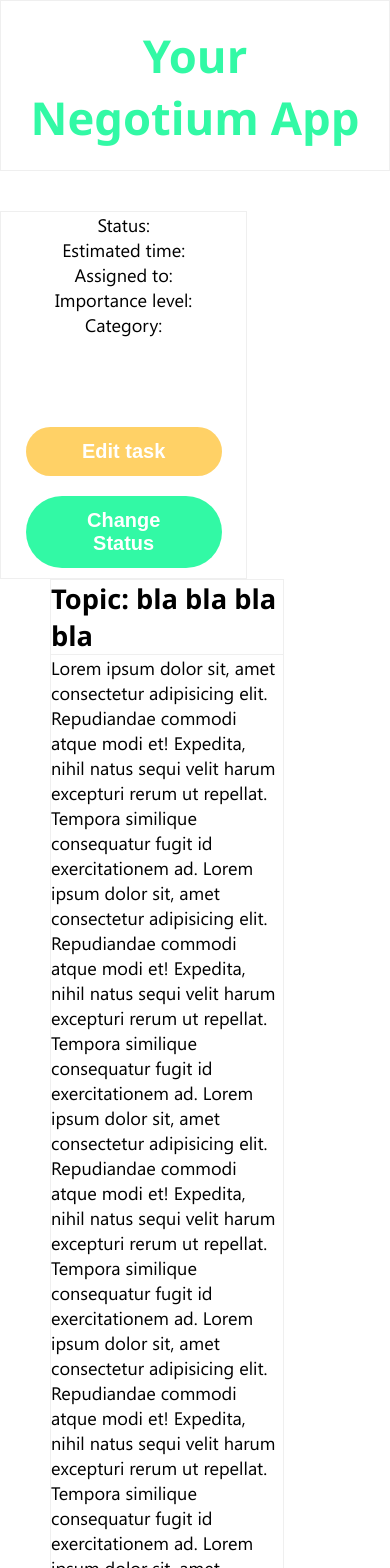
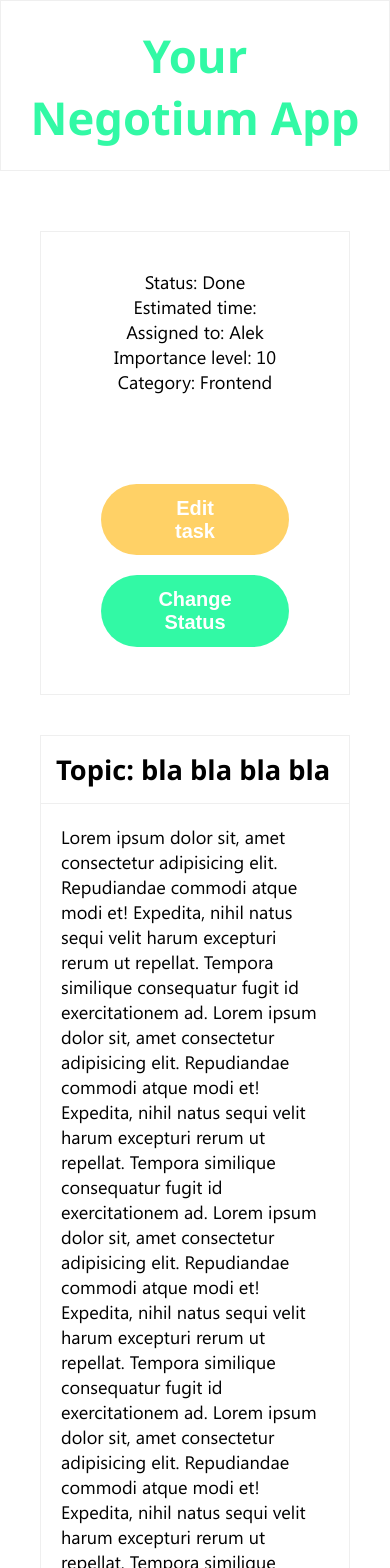
Before and after one commit to TheGitDevelopers/tasks, an Angular app in the folder frontend/: page /negotium-task in a window 390 px wide. Shown: the top 1568 px of the page. Built offline with nearby package versions, Linux system fonts and the light colour scheme.

Commit message:
added dynamic content display to task details based on dummy object

```diff
--- a/frontend/src/app/components/negotium-task/negotium-task-details/negotium-task-details.component.html
+++ b/frontend/src/app/components/negotium-task/negotium-task-details/negotium-task-details.component.html
@@ -4,7 +4,7 @@
 
 <div class="task">
   <div class="details-wrap">
-    <app-task-details></app-task-details>
+    <app-task-details [task]="task"></app-task-details>
   </div>
   <div class="description-wrap">
     <app-task-description></app-task-description>
--- a/frontend/src/app/components/negotium-task/negotium-task-details/negotium-task-details.component.scss
+++ b/frontend/src/app/components/negotium-task/negotium-task-details/negotium-task-details.component.scss
@@ -19,16 +19,16 @@
   margin: 0px 0px 40px 0px;
 }
 
-.task-details {
-  display: flex;
-  flex-direction: column;
-  justify-content: center;
-  align-items: center;
-  border: 1px $input-grey solid;
-  width: 25%;
-  margin: 0px 40px 40px;
-  padding: 2em;
-}
+// .task-details {
+//   display: flex;
+//   flex-direction: column;
+//   justify-content: center;
+//   align-items: center;
+//   // border: 1px $input-grey solid;
+//   width: 25%;
+//   margin: 0px 40px 40px;
+//   padding: 2em;
+// }
 
 .tasks-paragraphs {
   display: flex;
@@ -50,7 +50,12 @@
 }
 
 .description-wrap {
-  width: 60%;
+  width: 50%;
+  margin: 0 50px;
+}
+
+.details-wrap {
+  width: 25%;
   margin: 0 50px;
 }
 
@@ -68,16 +73,15 @@
   flex-wrap: wrap;
 }
 
-.task-description {
-  border: 1px $input-grey solid;
-  width: 50%;
-  margin: 0px 40px 40px 40px;
-}
+// .task-description {
+//   width: 50%;
+//   margin: 0px 40px 40px 40px;
+// }
 
-.task-topic {
-  border-bottom: 1px $input-grey solid;
-  padding: 30px;
-}
+// .task-topic {
+//   border-bottom: 1px $input-grey solid;
+//   padding: 30px;
+// }
 
 .task-body {
   padding: 30px;
@@ -100,11 +104,16 @@
   margin-right: 2px;
 }
 
-@media screen and (max-width: 790px) {
-  .task-details {
-    width: 90%;
+@media screen and (max-width: 768px) {
+  .description-wrap {
+    margin: 20px 40px;
+    width: 100%;
   }
   .task-description {
     width: 80%;
   }
+  .details-wrap {
+    width: 100%;
+    margin: 20px 40px;
+  }
 }
--- a/frontend/src/app/components/negotium-task/negotium-task-details/negotium-task-details.component.ts
+++ b/frontend/src/app/components/negotium-task/negotium-task-details/negotium-task-details.component.ts
@@ -6,6 +6,14 @@
   styleUrls: ['./negotium-task-details.component.scss']
 })
 export class NegotiumTaskDetailsComponent implements OnInit {
+  task: Object = {
+    assignedTo: <string>'Alek',
+    status: <string>'Done',
+    importanceLevel: <number>10,
+    category: <string>'Frontend',
+    isNegotium: <boolean>true
+  };
+
   constructor() {}
 
   ngOnInit() {}
--- a/frontend/src/app/components/negotium-task/negotium-task-details/task-description/task-description.component.scss
+++ b/frontend/src/app/components/negotium-task/negotium-task-details/task-description/task-description.component.scss
@@ -1,4 +1,4 @@
-@import "../negotium-task-details.component";
+@import '../negotium-task-details.component';
 
 .task-description {
   border: 1px $input-grey solid;
@@ -8,8 +8,8 @@
 
 .task-topic {
   border-bottom: 1px $input-grey solid;
-  padding: 0;
+  padding: 15px;
 }
 .task-body {
-  padding: 0;
+  padding: 20px;
 }
--- a/frontend/src/app/components/negotium-task/negotium-task-details/task-details/task-details.component.html
+++ b/frontend/src/app/components/negotium-task/negotium-task-details/task-details/task-details.component.html
@@ -1,10 +1,10 @@
 <div class="task-details">
   <div class="tasks-paragraphs">
-    <p>Status:</p>
+    <p>Status: {{ task.status }}</p>
     <p>Estimated time:</p>
-    <p>Assigned to:</p>
-    <p>Importance level:</p>
-    <p>Category:</p>
+    <p>Assigned to: {{ task.assignedTo }}</p>
+    <p>Importance level: {{ task.importanceLevel }}</p>
+    <p>Category: {{ task.category }}</p>
   </div>
   <div class="control-buttons">
     <button class="edit-tasks-button">Edit task</button>
--- a/frontend/src/app/components/negotium-task/negotium-task-details/task-details/task-details.component.scss
+++ b/frontend/src/app/components/negotium-task/negotium-task-details/task-details/task-details.component.scss
@@ -1,4 +1,4 @@
-@import "../negotium-task-details.component";
+@import '../negotium-task-details.component';
 
 .task-details {
   display: flex;
@@ -9,14 +9,12 @@
   align-items: center;
   border: 1px $input-grey solid;
   width: 100%;
-  //margin: 0 40px 40px;
-  //padding: 2em;
+  padding: 2em;
   .tasks-paragraphs {
     display: flex;
     flex-direction: column;
     justify-content: center;
     align-items: center;
-    //margin-bottom: 80px;
   }
 }
 
@@ -35,11 +33,11 @@
   background-color: #32f9a5;
 }
 
-@media screen and (max-width: 790px) {
-  .task-details {
-    width: 90%;
-  }
-  .task-description {
-    width: 80%;
-  }
-}
+// @media screen and (max-width: 790px) {
+//   .task-details {
+//     width: 90%;
+//   }
+//   .task-description {
+//     width: 80%;
+//   }
+// }
```
Also changed, not shown: frontend/src/app/components/negotium-task/negotium-task-details/task-details/task-details.component.ts (+4 -5 lines).
